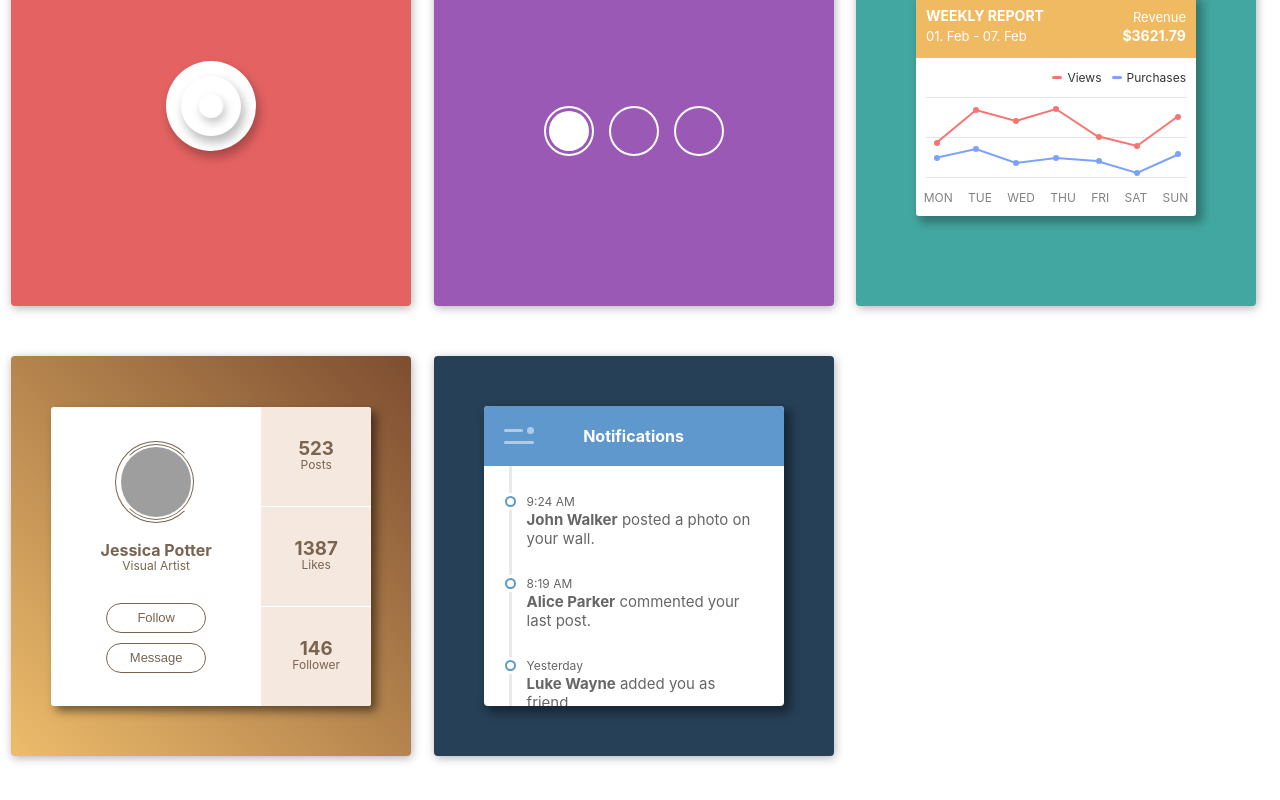
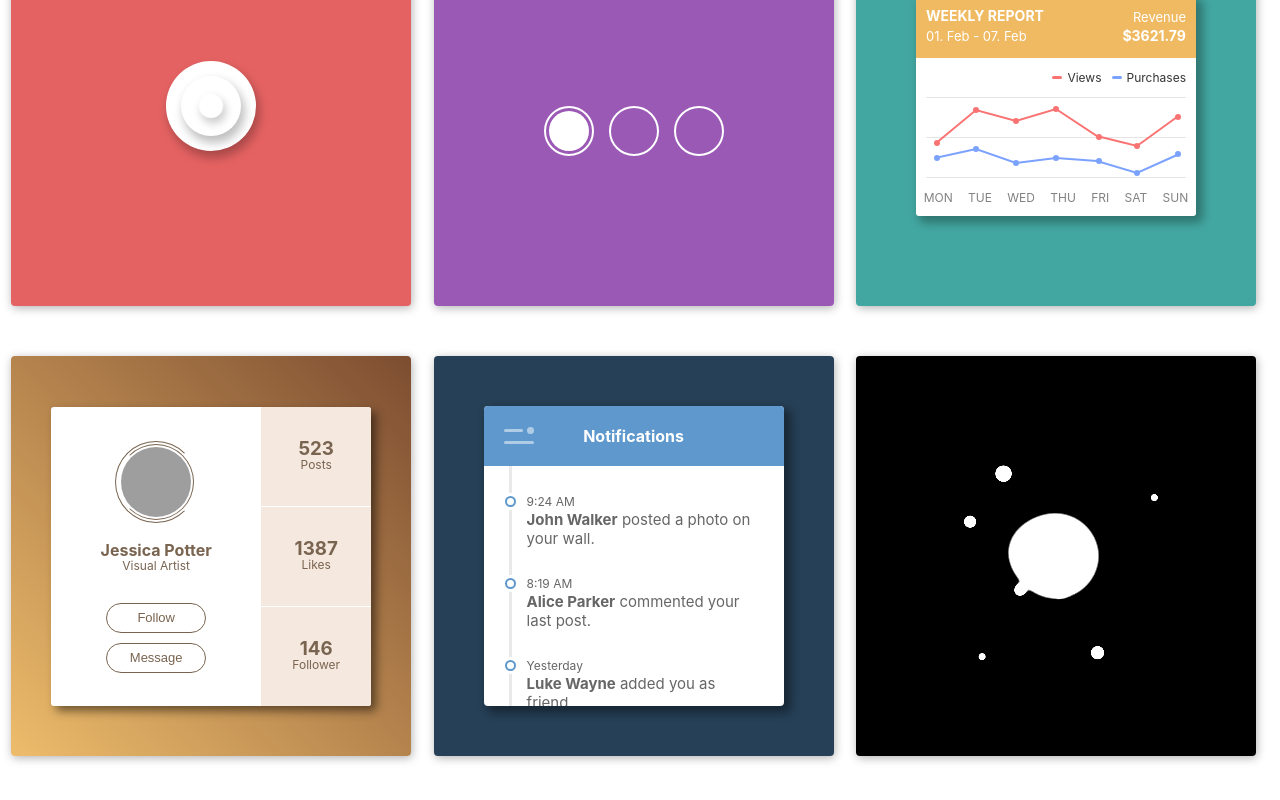
Before and after one commit to lhbooo/100days-css-challenge, a React (Vite) app: page / in a window 1280 px wide. Shown: the part 583-1383 px from the top of the page. Built offline with nearby package versions, Linux system fonts and the light colour scheme; grey boxes are pictures that could not be loaded.

Commit message:
finish: day9

```diff
--- a/src/App.jsx
+++ b/src/App.jsx
@@ -9,6 +9,7 @@ const Day5 = React.lazy(() => import('./challenge/day5'));
 const Day6 = React.lazy(() => import('./challenge/day6'));
 const Day7 = React.lazy(() => import('./challenge/day7'));
 const Day8 = React.lazy(() => import('./challenge/day8'));
+const Day9 = React.lazy(() => import('./challenge/day9'));
 
 function App() {
   return (
@@ -25,8 +26,9 @@ function App() {
         <Day6></Day6>
         <Day7></Day7>
         <Day8></Day8>
+        <Day9></Day9>
       </main>
-      {/* <iframe height={'500px'} width={'500px'} src='https://cdpn.io/roydigerhund/fullembedgrid/ZQwJyj?animations=run&type=embed'/> */}
+      {/* <iframe height={'500px'} width={'500px'} src='https://cdpn.io/roydigerhund/fullembedgrid/XXOqoG?animations=run&type=embed'/> */}
     </div>
   )
 }
--- /dev/null
+++ b/src/challenge/day9/index.jsx
@@ -0,0 +1,21 @@
+import './index.scss';
+
+const Day9 = () => {
+  return (
+    <div className="frame day9">
+      <div className="center">
+        <div className="blubb-1"></div>
+        <div className="blubb-2"></div>
+      </div>
+      <div className="sparkle-1"></div>
+      <div className="sparkle-2"></div>
+      <div className="sparkle-3"></div>
+      <div className="sparkle-4"></div>
+      <div className="sparkle-5"></div>
+      <div className="sparkle-6"></div>
+      <div className="sparkle-7"></div>
+    </div>
+  )
+}
+
+export default Day9
--- /dev/null
+++ b/src/challenge/day9/index.scss
@@ -0,0 +1,99 @@
+.day9{
+  display: flex;
+  justify-content: center;
+  align-items: center;
+  background-color: #000;
+  position: relative;
+  filter: contrast(25);
+  .center {
+    width: 90px;
+    height: 90px;
+    border-radius: 50%;
+    background-color: #fff;
+    position: relative;
+    filter: blur(15px);
+    @keyframes blubb-1 {
+      from {
+        transform: rotate(0deg);
+      }
+      to{
+        transform: rotate(360deg);
+      }
+    }
+    @keyframes blubb-2 {
+      from {
+        transform: rotate(45deg);
+      }
+      to{
+        transform: rotate(405deg);
+      }
+    }
+    .blubb-1 {
+      position: absolute;
+      top: -5px;
+      left: -5px;
+      width: 50px;
+      height: 50px;
+      border-radius: 50%;
+      background-color: #fff;
+      filter: blur(5px);
+      transform: rotate(0);
+      transform-origin: 50px 37px;
+      animation: blubb-1 3s linear infinite;
+    }
+    .blubb-2 {
+      @extend .blubb-1;
+      top: 8px;
+      left: 0px;
+      animation: blubb-2 3s linear infinite;
+      transform: rotate(45deg);
+      transform-origin: 45px 40px;
+    }
+
+  }
+
+  @mixin sparkle($i, $size, $originX, $originY, $from, $to) {
+    @keyframes sparkle-#{$i} {
+      from {
+        transform: rotate($from);
+      }
+      to {
+        transform: rotate($to);
+      }
+    }
+    background-color: #fff;
+    width: $size;
+    height: $size;
+    border-radius: 50%;
+    filter: blur(3px);
+    position: absolute;
+    top: 50%;
+    left: 50%;
+    animation: sparkle-+$i 4s linear infinite;
+    transform-origin: $originX $originY;
+    transform: rotate($from);
+  }
+
+  .sparkle-1 {
+    @include sparkle(1, 18px, -45px, -21px, 90deg, 450deg);
+  }
+  .sparkle-2 {
+    @include sparkle(2, 12px, 45px, 21px, -180deg, 180deg);
+  }
+  .sparkle-3 {
+    @include sparkle(3, 10px, -50px, 40px, 0deg, 360deg);
+  }
+  .sparkle-4 {
+    @include sparkle(4, 10px, -45px, -21px, -90deg, 270deg);
+  }
+  .sparkle-5 {
+    @include sparkle(5, 14px, -50px, 10px, 90deg, 450deg);
+  }
+  .sparkle-6 {
+    @include sparkle(6, 15px, 30px, 50px, 50deg, 410deg);
+  }
+  .sparkle-7 {
+    @include sparkle(7, 10px, 42px, -41px, 70deg, 430deg);
+  }
+
+}
```
